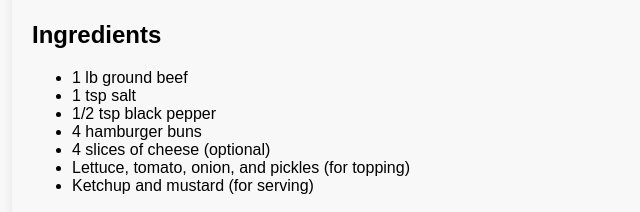
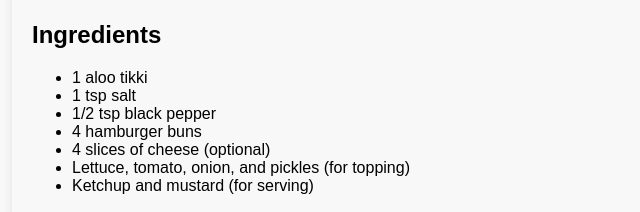
Before and after one commit to Shivamyadav2001-development/git_test, a plain HTML site: page index.html in a window 1280 px wide. Shown: the part 283-495 px from the top of the page, 8-648 px from the left. Drawn offline with Linux system fonts and the light colour scheme.

Commit message:
change first

```diff
--- a/index.html
+++ b/index.html
@@ -34,7 +34,7 @@
     <div class="ingredients">
         <h2>Ingredients</h2>
         <ul>
-            <li>1 lb ground beef</li>
+            <li>1 aloo tikki</li>
             <li>1 tsp salt</li>
             <li>1/2 tsp black pepper</li>
             <li>4 hamburger buns</li>
```
